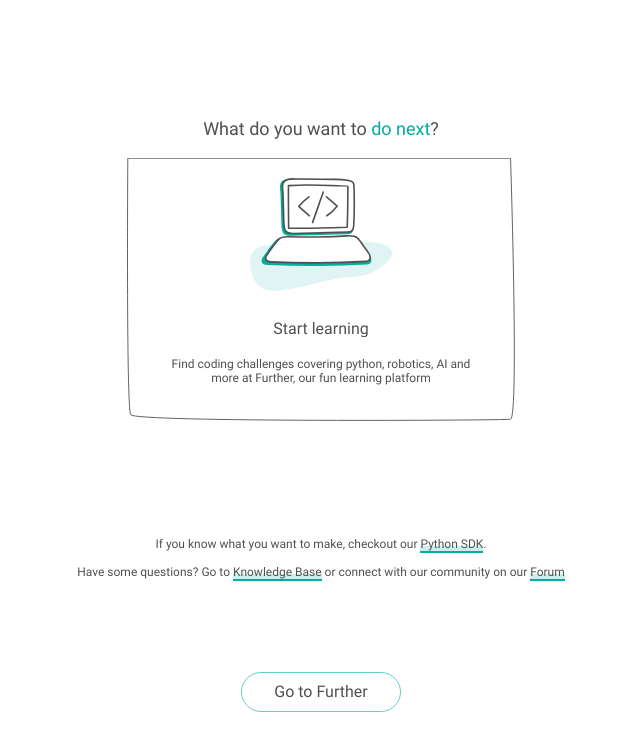
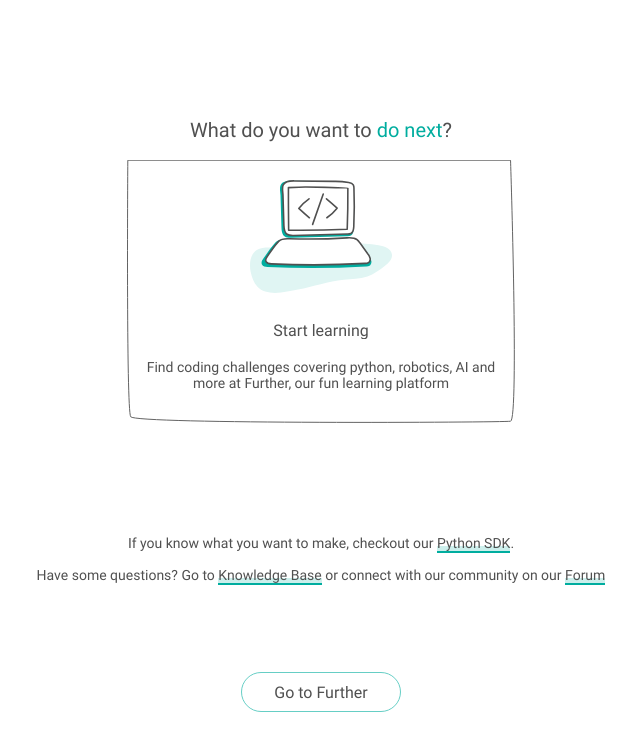
Before and after one commit to pi-top/pi-topOS-Web-Portal, a React (Create React App) app in the folder src/frontend/: page /tour in a window 1280 px wide. Shown: the top 750 px of the page, without its empty margins (319-959 px from the left). Built offline with nearby package versions, Linux system fonts and the light colour scheme; no server answers; a web font is replaced by a local one; what country-list, locale-code would draw is missing.

Commit message:
Increase tour font size

```diff
--- a/src/frontend/src/components/tourLayout/TourLayout.module.css
+++ b/src/frontend/src/components/tourLayout/TourLayout.module.css
@@ -15,7 +15,7 @@
 .prompt {
   composes: text from '../../globalStyles/Typography.module.css';
   line-height: 1;
-  font-size: 18px;
+  font-size: 20px;
   font-weight: bold;
   text-align: center;
   text-overflow: ellipsis;
@@ -42,7 +42,7 @@
   margin: 0 auto;
 }
 
-@media screen and (max-width:320px) {
+@media screen and (max-width:370px) {
   .bannerCoverImage {
     display: none;
   }
@@ -90,13 +90,13 @@
 }
 
 .explanationDiv {
-  width: 80%;
+  width: 90%;
 }
 
 .explanation {
   composes: text from '../../globalStyles/Typography.module.css';
   color: #636363;
-  font-size: 12px;
+  font-size: 14px;
   text-align: center;
   display: block;
   width: 100%;
--- a/src/frontend/src/pages/linksPage/LinksPage.module.css
+++ b/src/frontend/src/pages/linksPage/LinksPage.module.css
@@ -17,7 +17,7 @@
 .linkButton {
   color: var(--black);
   font-weight: bold;
-  font-size: 12px;
+  font-size: 14px;
   background: transparent url('../../assets/images/link-button-background.svg') 0% 0% no-repeat padding-box;
   background-position: bottom;
   background-repeat: repeat-x;
@@ -29,7 +29,7 @@
 }
 
 .message {
-  font-size: 12px;
+  font-size: 14px;
   composes: text from '../../globalStyles/Typography.module.css';
   overflow: hidden;
   display: block;
```
